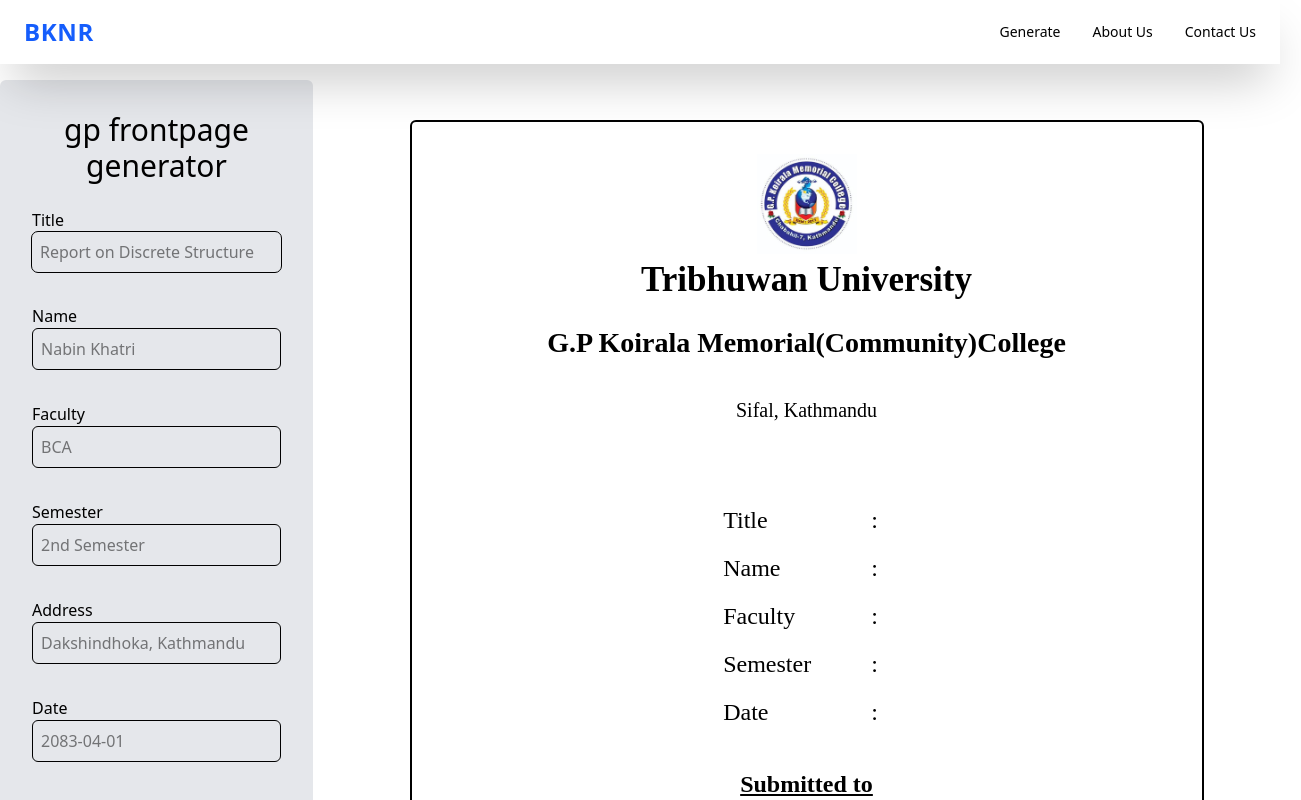
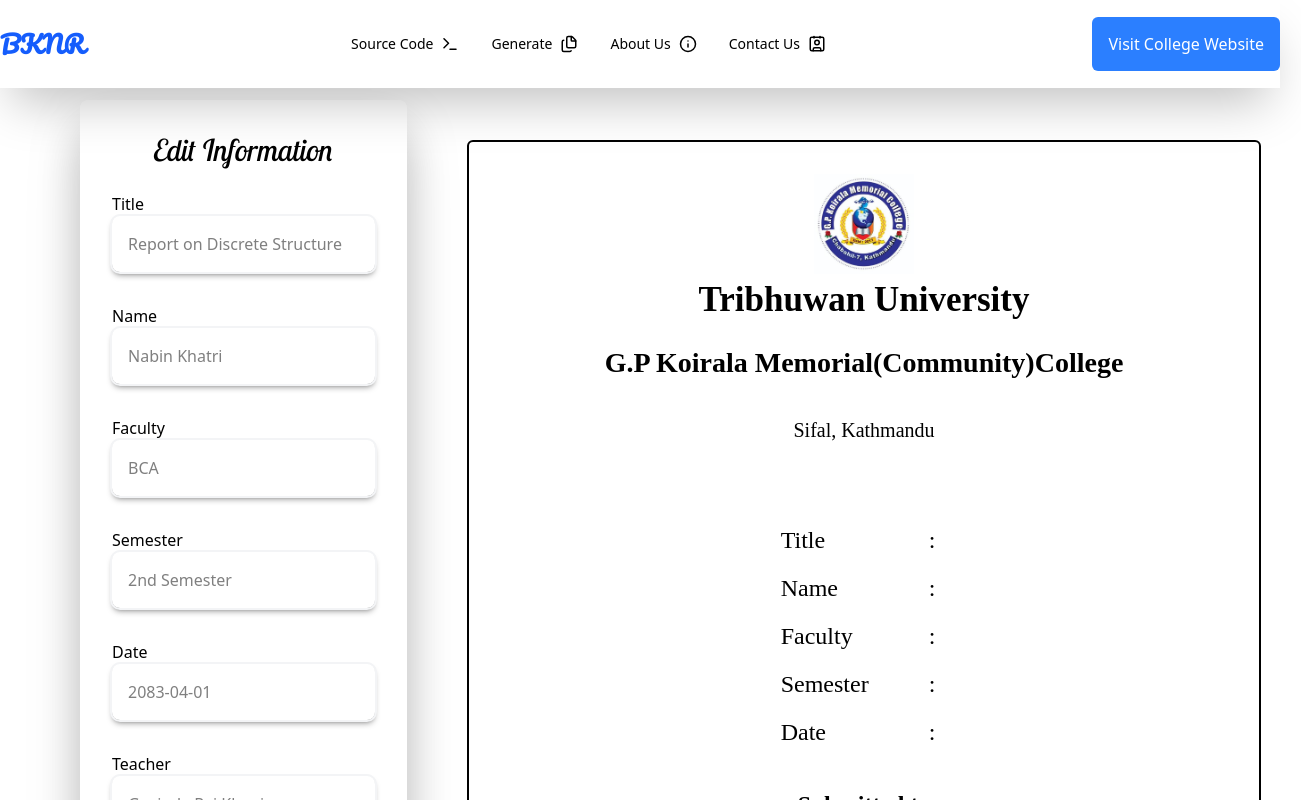
Before and after one commit to NabinKhatri-2064/gpkoiralafrontpage, a Next.js app: page / in a window 1280 px wide. Shown: the top 800 px of the page, 1301 px wide, since content can reach past the window. Built offline with nearby package versions, Linux system fonts and the light colour scheme.

Commit message:
Fixed UI a bit

```diff
--- a/app/components/Information.tsx
+++ b/app/components/Information.tsx
@@ -6,7 +6,6 @@
     name: string;
     Faculty: string;
     Semester: string;
-    address: string;
     date: string;
     teacher:string;
   };
@@ -17,7 +16,6 @@
       name: string;
       Faculty: string;
       Semester: string;
-      address: string;
       date: string;
       teacher:string;
     }>
@@ -35,8 +33,8 @@
   };
 
   return (
-    <main className="md:w-[30%] w-full min-h-screen bg-gray-200 rounded-md p-8">
-      <h1 className="text-3xl text-center pb-6">gp frontpage generator</h1>
+    <main className="md:w-[50%] w-full h-full  bg-white shadow-2xl drop-shadow-2xl  rounded-lg p-8">
+      <h1 className="text-3xl text-center pb-6 lobster-two-regular-italic">Edit Information</h1>
 
       <section className="flex flex-col gap-8">
         {/* TITLE */}
@@ -47,7 +45,7 @@
             name="title"
             value={formdata.title ?? ""}
             onChange={handleinputchange}
-            className="outline p-2 rounded-md bg-blue-"
+            className=" p-4 rounded-lg  outline-gray-100  focus:outline-blue-600 outline-2 shadow-md shadow-black/40"
             placeholder="Report on Discrete Structure"
           />
         </div>
@@ -61,7 +59,7 @@
             name="name"
             value={formdata.name ?? ""}
             onChange={handleinputchange}
-            className="border p-2 rounded-md"
+            className=" p-4 rounded-lg  outline-gray-100  focus:outline-blue-600 outline-2 shadow-md shadow-black/40"
             placeholder="Nabin Khatri"
           />
         </div>
@@ -75,7 +73,7 @@
             name="Faculty"
             value={formdata.Faculty ?? ""}
             onChange={handleinputchange}
-            className="border p-2 rounded-md"
+            className=" p-4 rounded-lg  outline-gray-100  focus:outline-blue-600 outline-2 shadow-md shadow-black/40"
             placeholder="BCA"
           />
         </div>
@@ -89,24 +87,12 @@
             name="Semester"
             value={formdata.Semester ?? ""}
             onChange={handleinputchange}
-            className="border p-2 rounded-md"
+           className=" p-4 rounded-lg  outline-gray-100  focus:outline-blue-600 outline-2 shadow-md shadow-black/40"
             placeholder="2nd Semester"
           />
         </div>
 
-      {/* ADDRESS */}
 
-        <div className="flex flex-col">
-          <label>Address</label>
-
-          <input
-            name="address"
-            value={formdata.address ?? ""}
-            onChange={handleinputchange}
-            className="border p-2 rounded-md"
-            placeholder="Dakshindhoka, Kathmandu"
-          />
-        </div>
 
     {/* DATE */}
 
@@ -117,7 +103,7 @@
             name="date"
             value={formdata.date ?? ""}
             onChange={handleinputchange}
-            className="border p-2 rounded-md"
+           className=" p-4 rounded-lg  outline-gray-100  focus:outline-blue-600 outline-2 shadow-md shadow-black/40"
             placeholder="2083-04-01"
           />
         </div>
@@ -131,7 +117,7 @@
             name="teacher"
             value={formdata.teacher ?? ""}
             onChange={handleinputchange}
-            className="border p-2 rounded-md"
+            className=" p-4 rounded-lg  outline-gray-100  focus:outline-blue-600 outline-2 shadow-md shadow-black/40"
             placeholder="Govinda Raj Khaniya"
           />
         </div>
--- a/app/components/Navbar.tsx
+++ b/app/components/Navbar.tsx
@@ -1,40 +1,56 @@
+import { Contact, Files, Info, Terminal } from "lucide-react";
 import Link from "next/link";
-
 
 const Navbar = () => {
   return (
-    <nav className="w-full border-b-white fixed  bg-white shadow-2xl mb-10">
-      <div className="mx-auto flex h-16 max-w-7xl items-center justify-between px-6">
+    <nav className="w-full border-b-white fixed z-10  bg-white shadow-2xl mb-10">
+      <div className="mx-auto flex h-22 max-w-7xl items-center justify-between">
         {/* Logo */}
-        <Link
-          href="/"
-          className="text-2xl font-extrabold tracking-wide text-blue-600"
-        >
+        <Link href="/" className="text-2xl Logo  text-blue-600">
           BKNR
         </Link>
 
         {/* Navigation */}
         <div className="flex items-center gap-8 text-sm font-medium">
+          <a
+            href="https://github.com/NabinKhatri-2064/gpkoiralafrontpage"
+            className="transition hover:text-blue-600 gap-2 flex items-center"
+          >
+            <span>Source Code</span>
+            <Terminal size={18} />
+          </a>
           <Link
             href="/"
-            className="transition hover:text-blue-600"
+            className="transition hover:text-blue-600 flex items-center gap-2"
           >
-            Generate
+            <span>Generate</span>
+            <Files size={18} />
           </Link>
 
           <Link
             href="/About"
-            className="transition hover:text-blue-600"
+            className="transition hover:text-blue-600 flex items-center gap-2"
           >
-            About Us
+            <span>About Us</span>
+            <Info size={18} />
           </Link>
 
           <Link
             href="#contact"
-            className="transition hover:text-blue-600"
+            className="transition hover:text-blue-600 gap-2 flex items-center"
           >
-            Contact Us
+            <span>Contact Us</span>
+            <Contact size={18} />
           </Link>
+        </div>
+
+        <div className="hover:scale-105 transition-transform">
+          <a
+            className="bg-blue-500 p-4 rounded-md text-white hover:bg-transparent hover:outline-2 hover:text-blue-500  hover:scale-105 hover:outline-blue-500  "
+            href="https://www.gpkmc.edu.np"
+          >
+            Visit College Website
+          </a>
         </div>
       </div>
     </nav>
--- a/app/components/Preview.tsx
+++ b/app/components/Preview.tsx
@@ -10,7 +10,6 @@
     name: string;
     Faculty: string;
     Semester: string;
-    address: string;
     date: string;
     teacher:string;
   };
--- a/app/globals.css
+++ b/app/globals.css
@@ -1,7 +1,27 @@
 @import url('https://fonts.googleapis.com/css2?family=Poppins:ital,wght@0,100;0,200;0,300;0,400;0,500;0,600;0,700;0,800;0,900;1,100;1,200;1,300;1,400;1,500;1,600;1,700;1,800;1,900&display=swap');
+@import url('https://fonts.googleapis.com/css2?family=Lobster+Two:ital,wght@0,400;0,700;1,400;1,700&family=Poppins:ital,wght@0,100;0,200;0,300;0,400;0,500;0,600;0,700;0,800;0,900;1,100;1,200;1,300;1,400;1,500;1,600;1,700;1,800;1,900&display=swap');
+@import url('https://fonts.googleapis.com/css2?family=Pacifico&display=swap');
 @import "tailwindcss";
 
+
+.lobster-two-regular {
+  font-family: "Lobster Two", sans-serif;
+  font-weight: 400;
+  font-style: normal;
+}
+
+.lobster-two-regular-italic {
+  font-family: "Lobster Two", sans-serif;
+  font-weight: 400;
+  font-style: italic;
+}
 
 .body{
   font-family: Poppins, sans-serif;
 }
+
+.Logo {
+  font-family: "Pacifico", cursive;
+  font-weight: 600;
+  font-style: normal;
+}
--- a/app/page.tsx
+++ b/app/page.tsx
@@ -11,14 +11,13 @@
     name: "",
     Faculty: "",
     Semester: "",
-    address: "",
     date: "",
     teacher: "",
   });
 
   return (
-    <main className="pt-20">
-      <section className="flex-col md:flex md:flex-row  gap-5">
+    <main className="pt-25 px-20">
+      <section className="flex-col md:flex md:flex-row   gap-5">
         <Information formdata={formdata} setformdata={setFormData} />
         <Preview formdata={formdata} />
       </section>
--- a/app/sitemap.ts
+++ /dev/null
@@ -1,12 +0,0 @@
-import { MetadataRoute } from "next";
-
-export default function sitemap(): MetadataRoute.Sitemap {
-  return [
-    {
-      url: "https://gpfrontpage.vercel.app",
-      lastModified: new Date(),
-      changeFrequency: "weekly",
-      priority: 1,
-    },
-  ];
-}
--- a/package.json
+++ b/package.json
@@ -12,6 +12,7 @@
     "html2canvas": "^1.4.1",
     "html2pdf": "^0.0.11",
     "jspdf": "^4.2.1",
+    "lucide-react": "^1.24.0",
     "next": "16.2.10",
     "react": "19.2.4",
     "react-dom": "19.2.4"
```
Also changed, not shown: 1 other file (tests, documents, lock files or other folders).
